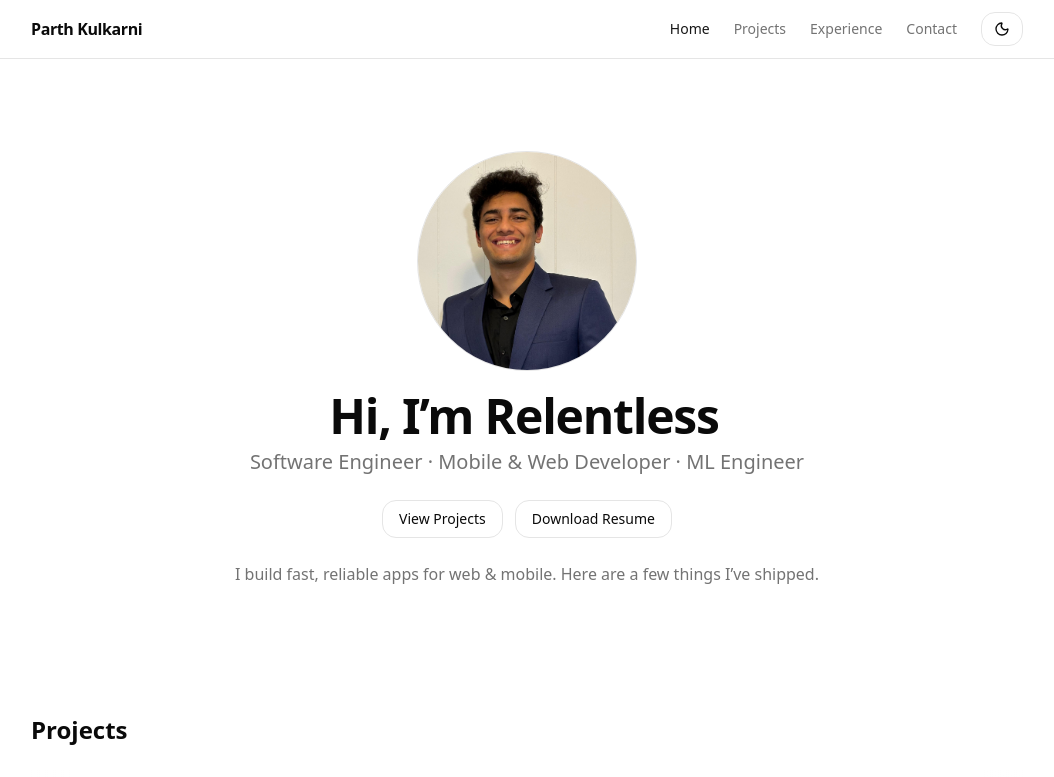
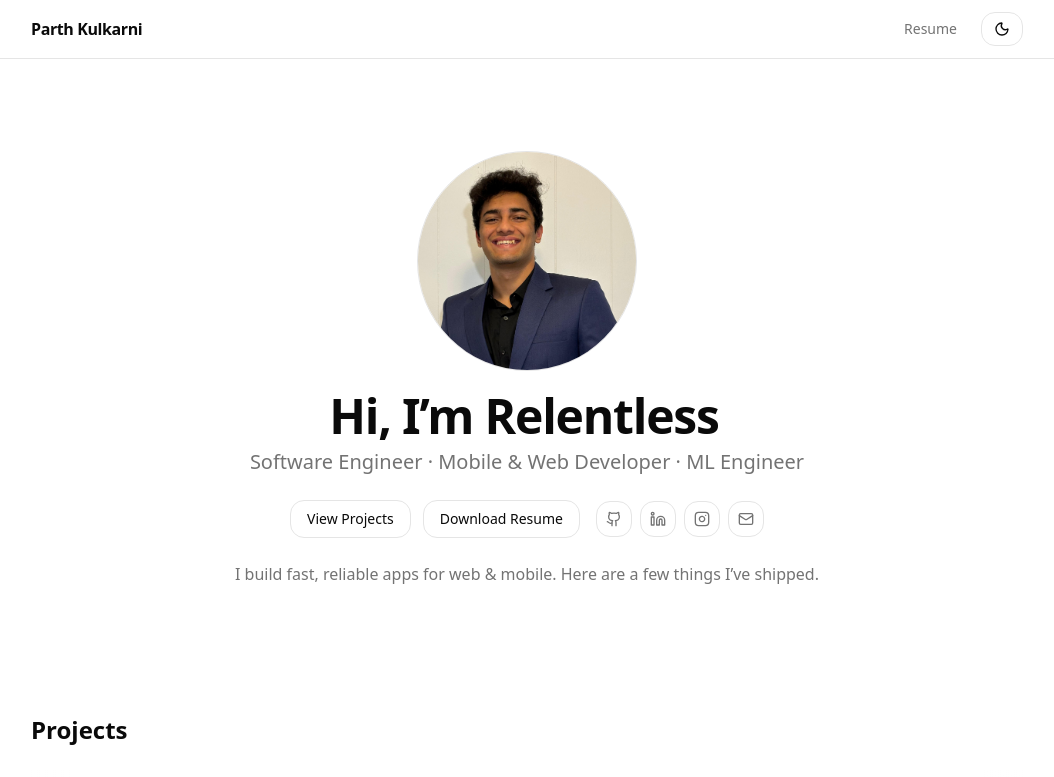
Before and after one commit to MaybeParth/portfolio, a Next.js app: page / in a window 1280 px wide. Shown: the top 777 px of the page, without its empty margins (113-1167 px from the left). Built offline with nearby package versions, Linux system fonts and the light colour scheme.

Commit message:
feat: theme persistence + socials + UI tweaks

```diff
--- a/package.json
+++ b/package.json
@@ -20,6 +20,7 @@
     "framer-motion": "^12.23.12",
     "lucide-react": "^0.542.0",
     "next": "15.5.2",
+    "next-themes": "^0.4.6",
     "react": "19.1.0",
     "react-dom": "19.1.0",
     "tailwind-merge": "^3.3.1"
--- a/src/app/layout.tsx
+++ b/src/app/layout.tsx
@@ -1,6 +1,8 @@
+// src/app/layout.tsx
 import "./globals.css";
 import type { Metadata } from "next";
 import Navbar from "@/components/navbar";
+import ThemeProvider from "@/components/theme-provider";
 
 export const metadata: Metadata = {
   title: "Parth Kulkarni — Portfolio",
@@ -18,10 +20,18 @@ export const metadata: Metadata = {
 
 export default function RootLayout({ children }: { children: React.ReactNode }) {
   return (
-    <html lang="en" suppressHydrationWarning>
+    <html lang="en" suppressHydrationWarning className="scroll-smooth">
       <body className="bg-background text-foreground">
-        <Navbar />
-        <main className="container mx-auto max-w-5xl px-4">{children}</main>
+        <ThemeProvider
+          attribute="class"
+          defaultTheme="system"      // first visit = dark
+          enableSystem     // only change when user toggles
+          storageKey="pk-theme"    // persistent key in localStorage
+          disableTransitionOnChange
+        >
+          <Navbar />
+          <main className="container mx-auto max-w-5xl px-4">{children}</main>
+        </ThemeProvider>
       </body>
     </html>
   );
--- a/src/components/experience.tsx
+++ b/src/components/experience.tsx
@@ -3,7 +3,7 @@ import { Card } from "@/components/ui/card";
 
 export default function Experience() {
   return (
-    <section className="py-12">
+    <section id="experience" className="py-12">
       <h2 className="text-xl md:text-2xl font-semibold mb-6">Experience</h2>
       <div className="space-y-4">
         {experiences.map((e) => (
--- a/src/components/hero.tsx
+++ b/src/components/hero.tsx
@@ -3,6 +3,7 @@
 
 import { motion } from "framer-motion";
 import Image from "next/image";
+import { Github, Linkedin, Instagram, Mail } from "lucide-react"; // 👈 new icons
 import { useTypewriterCycle } from "@/hooks/use-typewriter-cycle";
 import useMounted from "@/hooks/use-mounted";
 import headshot from "/public/parth.jpeg";
@@ -24,7 +25,6 @@ export default function Hero() {
         transition={{ duration: 0.5 }}
         className="flex flex-col items-center text-center"
       >
-
         {/* Photo */}
         <Image
           src={headshot}
@@ -58,14 +58,64 @@ export default function Hero() {
           {roleText}
         </p>
 
-        {/* CTA buttons */}
-        <div className="mt-6 flex gap-3">
+        {/* CTA row + socials on the SAME line */}
+        <div className="mt-6 flex flex-wrap items-center gap-3">
           <a href="#projects" className="rounded-xl border px-4 py-2 text-sm hover:bg-accent">
             View Projects
           </a>
-          <a href="/Parth_Resume_SDE.pdf" className="rounded-xl border px-4 py-2 text-sm hover:bg-accent">
+          <a
+            href="/Parth_Resume_SDE.pdf"
+            className="rounded-xl border px-4 py-2 text-sm hover:bg-accent"
+            target="_blank"
+            rel="noopener noreferrer"
+          >
             Download Resume
           </a>
+
+          {/* Socials inline */}
+          <div className="ml-1 flex items-center gap-2">
+            <a
+              href="https://github.com/MaybeParth"               // ← update if needed
+              target="_blank"
+              rel="noopener noreferrer"
+              aria-label="GitHub"
+              className="inline-flex h-9 w-9 items-center justify-center rounded-xl border text-muted-foreground hover:text-foreground hover:bg-accent"
+            >
+              <Github className="h-4 w-4" />
+              <span className="sr-only">GitHub</span>
+            </a>
+
+            <a
+              href="https://www.linkedin.com/in/parth-pramod-kulkarni-78a049227/"    // ← replace with your LinkedIn URL
+              target="_blank"
+              rel="noopener noreferrer"
+              aria-label="LinkedIn"
+              className="inline-flex h-9 w-9 items-center justify-center rounded-xl border text-muted-foreground hover:text-foreground hover:bg-accent"
+            >
+              <Linkedin className="h-4 w-4" />
+              <span className="sr-only">LinkedIn</span>
+            </a>
+
+            <a
+              href="https://www.instagram.com/pque_oh/"      // ← replace with your Instagram
+              target="_blank"
+              rel="noopener noreferrer"
+              aria-label="Instagram"
+              className="inline-flex h-9 w-9 items-center justify-center rounded-xl border text-muted-foreground hover:text-foreground hover:bg-accent"
+            >
+              <Instagram className="h-4 w-4" />
+              <span className="sr-only">Instagram</span>
+            </a>
+
+            <a
+              href="mailto:parth.kulkarni45@gmail.com"                      // ← replace with your email
+              aria-label="Email Parth"
+              className="inline-flex h-9 w-9 items-center justify-center rounded-xl border text-muted-foreground hover:text-foreground hover:bg-accent"
+            >
+              <Mail className="h-4 w-4" />
+              <span className="sr-only">Email</span>
+            </a>
+          </div>
         </div>
 
         {/* Subcopy */}
--- a/src/components/navbar.tsx
+++ b/src/components/navbar.tsx
@@ -1,25 +1,44 @@
+// src/components/navbar.tsx
 "use client";
+
 import Link from "next/link";
 import { usePathname } from "next/navigation";
-import { ThemeToggle } from "./theme-toggle";
+import { ThemeToggle } from "@/components/theme-toggle";
 
-const links = [
-  { href: "/", label: "Home" },
-  { href: "/projects", label: "Projects" },
-  { href: "/experience", label: "Experience" },
-  { href: "/contact", label: "Contact" },
-];
+type NavLink = { href: string; label: string };
+
+// Define your links *here*
+const LINKS: ReadonlyArray<NavLink> = [
+  { href: "/#projects", label: "Projects" },
+  { href: "/#experience", label: "Experience" },
+  { href: "/Parth_Resume_SDE.pdf", label: "Resume" },
+] as const;
+
+/**
+ * QUICK TOGGLE:
+ * - Hide Projects/Experience now: keep the Set below as-is.
+ * - Show everything later: change to `new Set<NavLink["label"]>()`
+ *   or comment the two labels out.
+ */
+const HIDDEN = new Set<NavLink["label"]>(["Projects", "Experience"]);
+// const HIDDEN = new Set<NavLink["label"]>(); // ← show all
 
 export default function Navbar() {
   const pathname = usePathname();
+
+  const navLinks: ReadonlyArray<NavLink> = LINKS.filter(
+    (l) => !HIDDEN.has(l.label)
+  );
+
   return (
     <header className="sticky top-0 z-40 backdrop-blur supports-[backdrop-filter]:bg-background/80 border-b">
       <div className="container mx-auto max-w-5xl flex items-center justify-between py-3 px-4">
         <Link href="/" className="font-semibold tracking-tight">
           Parth Kulkarni
         </Link>
+
         <nav className="flex items-center gap-6">
-          {links.map((l) => (
+          {navLinks.map((l: NavLink) => (
             <Link
               key={l.href}
               href={l.href}
--- /dev/null
+++ b/src/components/theme-provider.tsx
@@ -0,0 +1,11 @@
+// src/components/theme-provider.tsx
+"use client";
+
+import * as React from "react";
+import { ThemeProvider as NextThemesProvider } from "next-themes";
+
+export default function ThemeProvider(
+  props: React.ComponentProps<typeof NextThemesProvider>
+) {
+  return <NextThemesProvider {...props} />;
+}
--- a/src/components/theme-toggle.tsx
+++ b/src/components/theme-toggle.tsx
@@ -1,23 +1,43 @@
+// src/components/theme-toggle.tsx
 "use client";
 
+import { useTheme } from "next-themes";
 import { useEffect, useState } from "react";
 import { Moon, Sun } from "lucide-react";
 
 export function ThemeToggle() {
-  const [dark, setDark] = useState(false);
+  const { resolvedTheme, setTheme } = useTheme();
+  const [mounted, setMounted] = useState(false);
 
-  // Whenever `dark` changes, update the <html> class
-  useEffect(() => {
-    document.documentElement.classList.toggle("dark", dark);
-  }, [dark]);
+  // avoid SSR/CSR mismatch: render a placeholder until mounted
+  useEffect(() => setMounted(true), []);
+
+  if (!mounted) {
+    return (
+      <button
+        aria-hidden
+        tabIndex={-1}
+        className="rounded-xl border px-3 py-2 text-sm hover:bg-accent opacity-0 pointer-events-none"
+      >
+        <Sun size={16} />
+      </button>
+    );
+  }
+
+  // show the *destination* icon:
+  // dark now -> show Sun (tap to go light), light now -> show Moon (tap to go dark)
+  const isDark = resolvedTheme === "dark";
+  const nextTheme = isDark ? "light" : "dark";
+  const label = isDark ? "Switch to light theme" : "Switch to dark theme";
 
   return (
     <button
-      aria-label="Toggle theme"
-      onClick={() => setDark((d) => !d)}
+      aria-label={label}
+      title={label}
+      onClick={() => setTheme(nextTheme)}
       className="rounded-xl border px-3 py-2 text-sm hover:bg-accent"
     >
-      {dark ? <Sun size={16} /> : <Moon size={16} />}
+      {isDark ? <Sun size={16} /> : <Moon size={16} />}
     </button>
   );
 }
```
Also changed, not shown: 1 other file (tests, documents, lock files or other folders).
